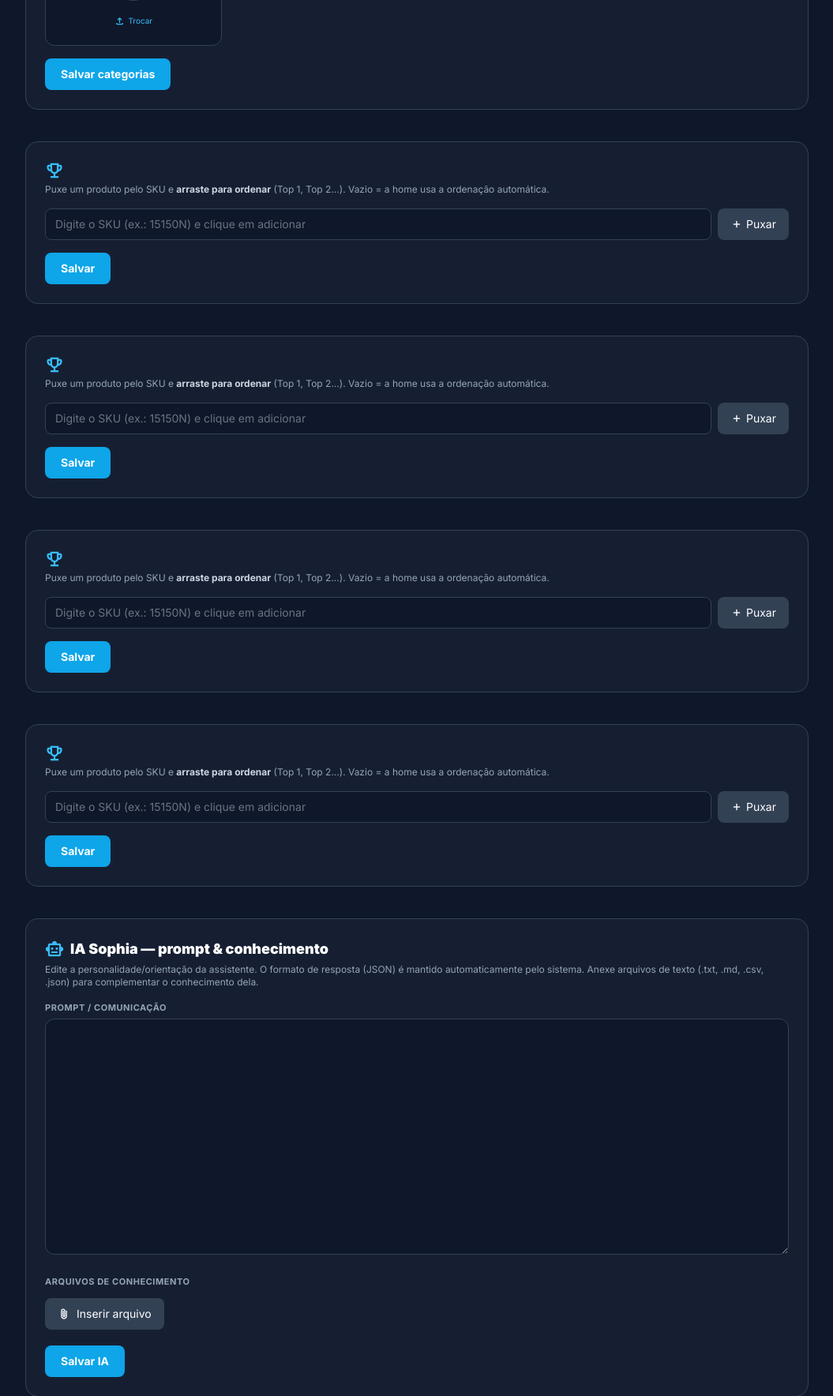
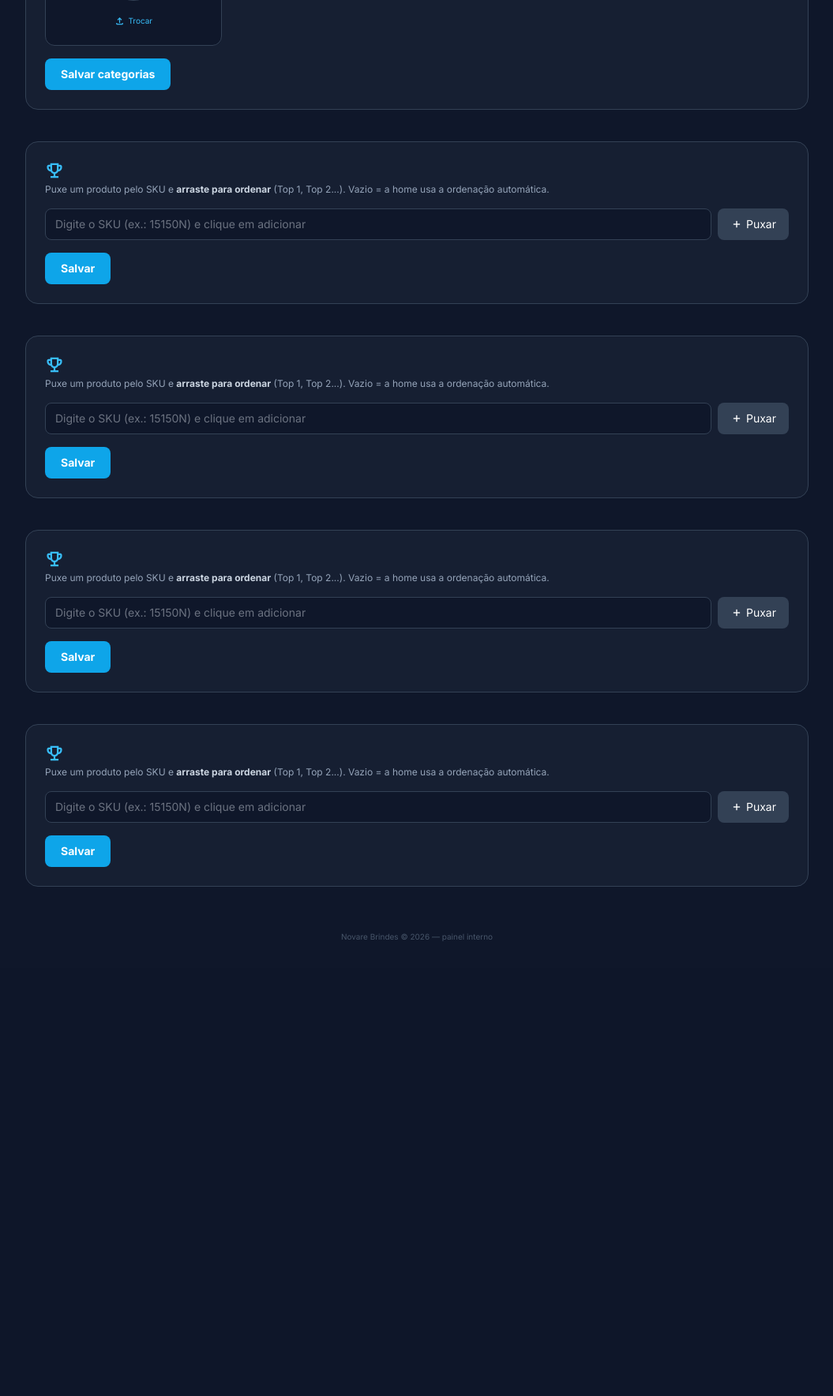
Before and after one commit to Inovassie-Acessoria/OFICIAL-site-novare, a PHP site: template app/views/admin/dashboard.php in a window 1280 px wide. Shown: the part 751-2519 px from the top of the page at 79% size, without its empty margins (112-1167 px from the left). After the commit the page ends 1943 px from the top, so only its background shows below. Run offline with PHP 8.4, Linux system fonts and the light colour scheme; the template is opened without the code that fills it: most values are stand-ins (such as "Sample title", 1, 10 or a date in 2020); data that the repository does not hold is empty; some libraries are stand-ins or nearby versions.

Commit message:
feat: trava a Sophia no prompt do codigo e remove a secao de IA do painel
A Sophia "nao obedecia" porque o prompt salvo no painel (Settings ia_prompt)
sobrescrevia o persona programado no codigo. Agora a IA segue SOMENTE o que
esta programado:

- SiteContent::iaPersona() retorna SEMPRE iaPersonaPadrao() (codigo), ignorando
  qualquer prompt salvo no painel.
- SiteContent::iaArquivos() retorna [] (sem base de conhecimento do painel).
- Painel /settings-admin: removida toda a secao "IA Sophia" — UI, JS e backend
  (case 'ia' do salvar, branch de upload de IA, metodo uploadArquivoIa, IA_DIR).

Co-Authored-By: Claude Opus 4.8 <noreply@anthropic.com>

```diff
--- a/app/views/admin/dashboard.php
+++ b/app/views/admin/dashboard.php
@@ -7,8 +7,6 @@
  * @var array  $banners
  * @var array  $cats     map CATEGORIA => url atual
  * @var array  $tops     map chave => ['rotulo'=>..., 'produtos'=>[...]]
- * @var string $iaPersona
- * @var array  $iaArquivos
  * @var array  $regras
  */
 $enc = static fn ($v) => json_encode($v, JSON_HEX_TAG | JSON_HEX_APOS | JSON_HEX_QUOT | JSON_HEX_AMP | JSON_UNESCAPED_UNICODE | JSON_UNESCAPED_SLASHES);
@@ -53,7 +51,6 @@ foreach ($tops as $chave => $info) {
         <a href="#top_cadernos" class="px-3 py-1.5 rounded-full bg-slate-800 hover:bg-slate-700 text-slate-300">Top Cadernos</a>
         <a href="#top_garrafas" class="px-3 py-1.5 rounded-full bg-slate-800 hover:bg-slate-700 text-slate-300">Top Garrafas</a>
         <a href="#top_mochilas" class="px-3 py-1.5 rounded-full bg-slate-800 hover:bg-slate-700 text-slate-300">Top Mochilas</a>
-        <a href="#ia" class="px-3 py-1.5 rounded-full bg-slate-800 hover:bg-slate-700 text-slate-300">IA Sophia</a>
     </nav>
 
     <!-- ============ 1) LOGO ============ -->
@@ -141,31 +138,6 @@ foreach ($tops as $chave => $info) {
         </section>
     <?php endforeach; ?>
 
-    <!-- ============ 8) IA ============ -->
-    <section id="ia" class="bg-slate-800/50 border border-slate-700 rounded-2xl p-6">
-        <h2 class="text-lg font-black text-white flex items-center gap-2 mb-1"><span class="material-symbols-outlined text-sky-400">smart_toy</span> IA Sophia — prompt &amp; conhecimento</h2>
-        <p class="text-xs text-slate-400 mb-4">Edite a personalidade/orientação da assistente. O formato de resposta (JSON) é mantido automaticamente pelo sistema. Anexe arquivos de texto (.txt, .md, .csv, .json) para complementar o conhecimento dela.</p>
-        <form method="post" action="/settings-admin/salvar">
-            <input type="hidden" name="csrf" value="<?= e($csrf) ?>">
-            <input type="hidden" name="secao" value="ia">
-            <input type="hidden" name="ia_arquivos" id="ia-json">
-            <label class="block text-[11px] font-bold uppercase tracking-wider text-slate-400 mb-1.5">Prompt / comunicação</label>
-            <textarea name="ia_prompt" rows="12" class="w-full rounded-xl bg-slate-900 border border-slate-700 text-slate-100 text-sm px-4 py-3 font-mono leading-relaxed focus:ring-2 focus:ring-sky-500/40 outline-none"><?= e($iaPersona) ?></textarea>
-
-            <div class="mt-5">
-                <label class="block text-[11px] font-bold uppercase tracking-wider text-slate-400 mb-2">Arquivos de conhecimento</label>
-                <div id="ia-files" class="space-y-2 mb-3"></div>
-                <label class="cursor-pointer inline-flex items-center gap-2 text-sm bg-slate-700 hover:bg-slate-600 text-white px-4 py-2 rounded-lg w-fit">
-                    <span class="material-symbols-outlined text-base">attach_file</span> Inserir arquivo
-                    <input type="file" accept=".txt,.md,.csv,.json" class="hidden" id="ia-upload">
-                </label>
-                <span id="ia-msg" class="upload-msg text-[11px] text-slate-400 ml-2"></span>
-            </div>
-
-            <button class="mt-5 bg-sky-500 hover:bg-sky-400 text-white text-sm font-bold px-5 py-2.5 rounded-lg">Salvar IA</button>
-        </form>
-    </section>
-
     <p class="text-center text-[10px] text-slate-600 pt-4">Novare Brindes &copy; <?= date('Y') ?> — painel interno</p>
 </main>
 
@@ -174,7 +146,6 @@ const CSRF = <?= $enc($csrf) ?>;
 let BANNERS  = <?= $enc($banners) ?>;
 let CATS     = <?= $enc((object) $cats) ?>;
 let TOPS     = <?= $enc((object) $topsJs) ?>;
-let IA_FILES = <?= $enc(array_values($iaArquivos)) ?>;
 
 /* ---------- API ---------- */
 async function apiUpload(file, tipo) {
@@ -452,30 +423,4 @@ document.querySelectorAll('[data-top]').forEach(function (listEl) {
     form.addEventListener('submit', () => { jsonInp.value = JSON.stringify((TOPS[chave] || []).map(p => p.sku)); });
     render();
 });
-
-/* ---------- IA arquivos ---------- */
-const iaFilesEl = document.getElementById('ia-files');
-function renderIaFiles() {
-    iaFilesEl.innerHTML = '';
-    IA_FILES.forEach((a, i) => {
-        const el = document.createElement('div');
-        el.className = 'flex items-center gap-2 bg-slate-900 border border-slate-700 rounded-lg px-3 py-2';
-        el.innerHTML = '<span class="material-symbols-outlined text-sky-400 text-base">description</span>' +
-            '<span class="flex-grow text-xs text-slate-200 truncate">' + esc(a.nome) + '</span>' +
-            '<span class="text-[10px] text-slate-500">' + (a.tipo || '') + '</span>' +
-            '<button type="button" class="rm text-red-300 hover:text-red-200"><span class="material-symbols-outlined text-base">close</span></button>';
-        el.querySelector('.rm').addEventListener('click', () => { IA_FILES.splice(i, 1); renderIaFiles(); });
-        iaFilesEl.appendChild(el);
-    });
-}
-document.getElementById('ia-upload').addEventListener('change', async function () {
-    if (!this.files[0]) return;
-    const msg = document.getElementById('ia-msg'); msg.textContent = 'Enviando...'; msg.className='upload-msg text-[11px] text-slate-400 ml-2';
-    const res = await apiUpload(this.files[0], 'ia');
-    if (!res.ok) { msg.textContent = res.erro; msg.className='upload-msg text-[11px] text-red-300 ml-2'; this.value=''; return; }
-    IA_FILES.push({ nome: res.nome, arquivo: res.arquivo, tipo: res.tipo, tamanho: res.tamanho });
-    msg.textContent = 'Arquivo anexado.'; msg.className='upload-msg text-[11px] text-emerald-300 ml-2'; this.value=''; renderIaFiles();
-});
-document.querySelector('#ia form').addEventListener('submit', () => { document.getElementById('ia-json').value = JSON.stringify(IA_FILES); });
-renderIaFiles();
 </script>
```
Also changed, not shown: app/controllers/AdminController.php (+0 -40 lines), app/services/SiteContent.php (+12 -6 lines).
